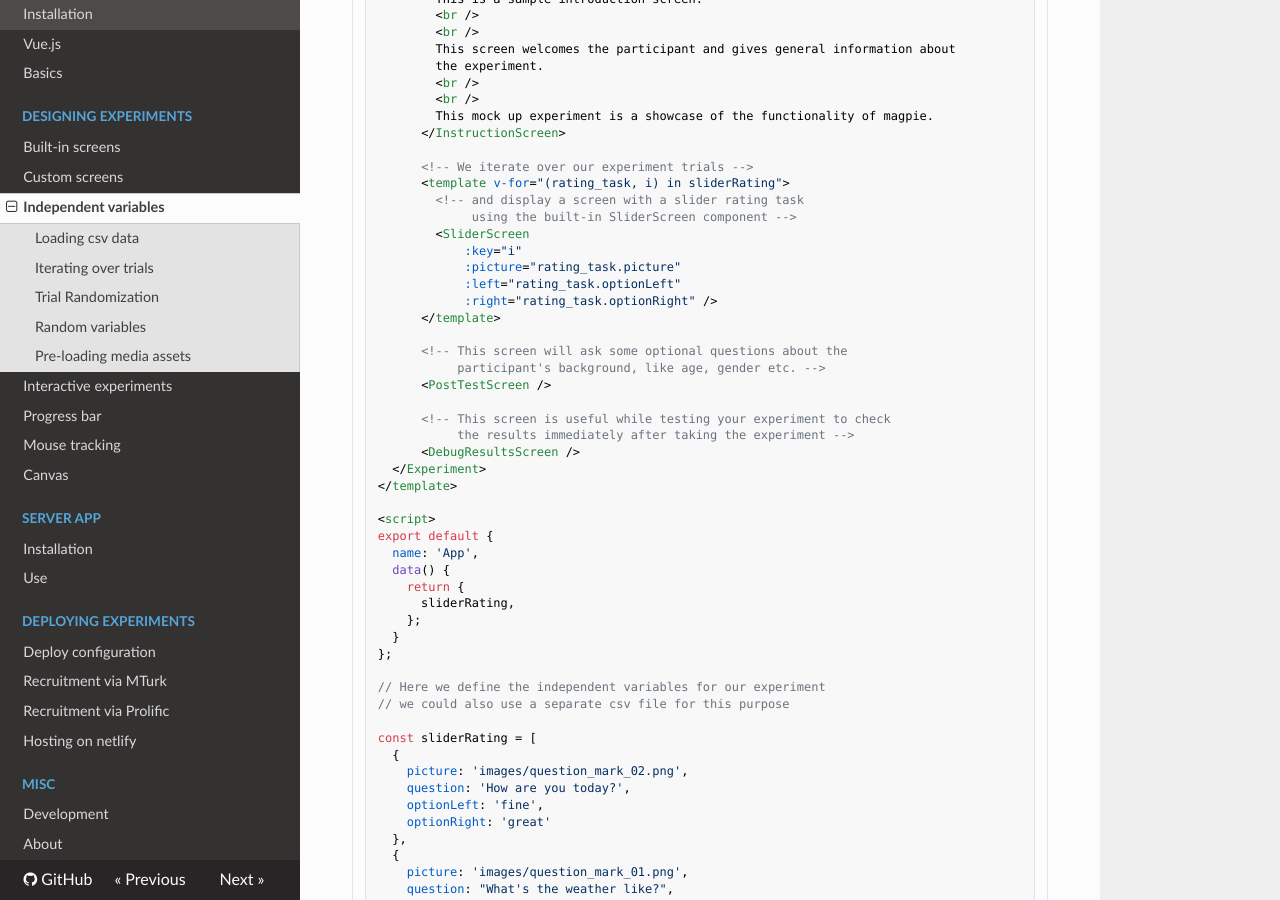
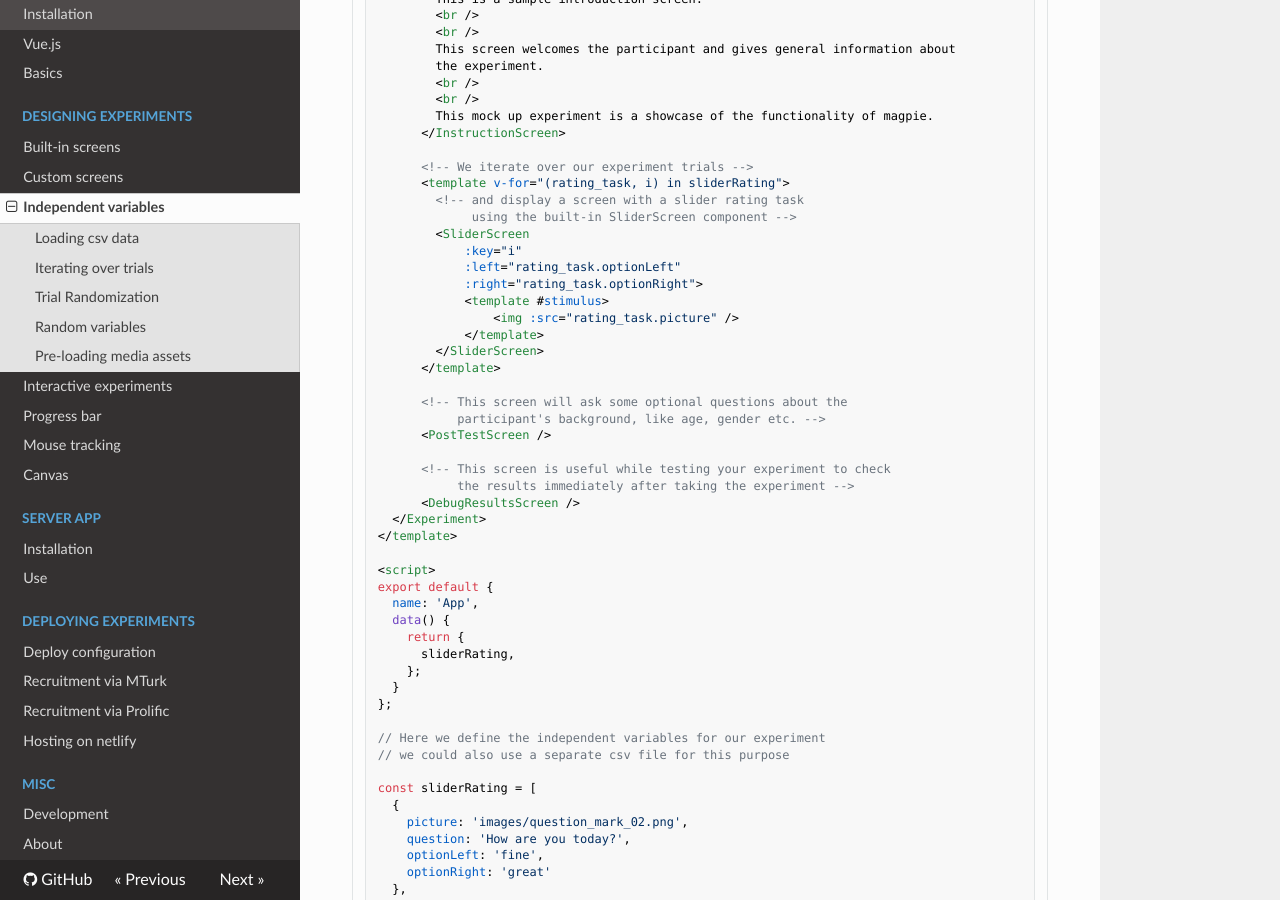
Before and after one commit to magpie-ea/magpie-v3-docs, an MkDocs documentation site: the page built from docs/01_designing_experiments/02_independent_variables.md, in a window 1280 px wide and 900 px high, scrolled down 344 px. Built offline with MkDocs 1.6.1, drawn with Linux system fonts in a browser that asks for light colours; nearby versions of some CDN libraries; a script that is not in the unit is left out.

Commit message:
All kinds of additions and corrections

```diff
--- a/docs/01_designing_experiments/02_independent_variables.md
+++ b/docs/01_designing_experiments/02_independent_variables.md
@@ -24,9 +24,12 @@ Let's have a look again at an example experiment.
              using the built-in SliderScreen component -->
         <SliderScreen
             :key="i"
-            :picture="rating_task.picture"
             :left="rating_task.optionLeft"
-            :right="rating_task.optionRight" />
+            :right="rating_task.optionRight">
+            <template #stimulus>
+                <img :src="rating_task.picture" />
+            </template>
+        </SliderScreen>
       </template>
 
       <!-- This screen will ask some optional questions about the
```
Also changed, not shown: docs/01_designing_experiments/00_built-in_screens.md (+3 -1 lines), docs/01_designing_experiments/01_custom_screens.md (+3 -1 lines), docs/01_designing_experiments/03_interactive_experiments.md (+2 -2 lines), docs/01_designing_experiments/05_mouse_tracking.md (+1 -1 lines), docs/01_designing_experiments/06_canvas.md (+3 -1 lines).
